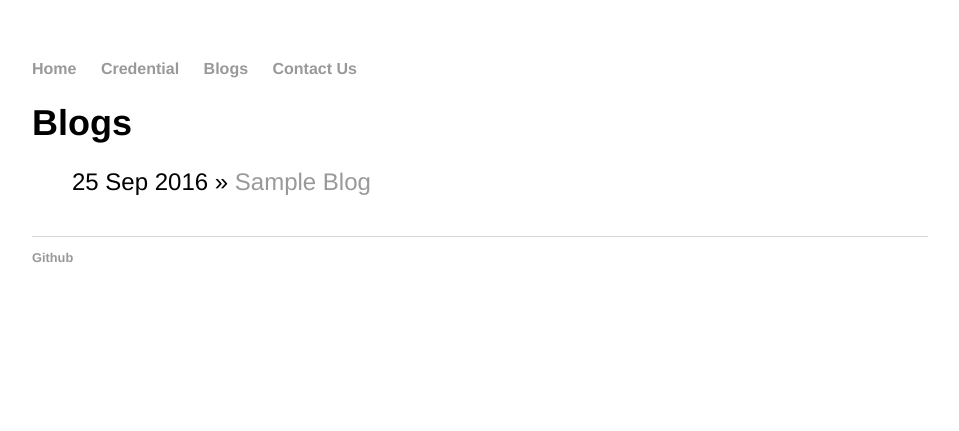
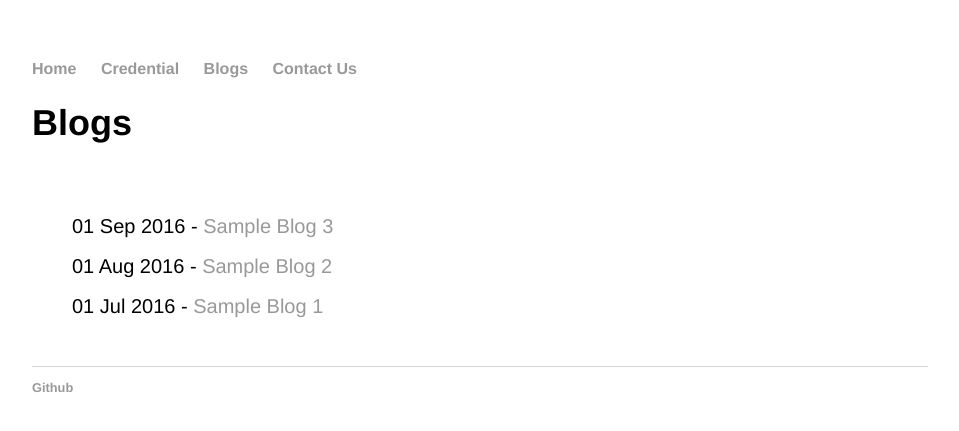
Before and after one commit to akgsons/infra, a Jekyll site: the page built from blog/index.html, in a window 1280 px wide. Shown: the top 431 px of the page, without its empty margins (160-1119 px from the left). Built offline with Jekyll 4.4.1, drawn with Linux system fonts in a browser that asks for light colours.

Commit message:
Sample blogs

```diff
--- a/_layouts/post.html
+++ b/_layouts/post.html
@@ -2,6 +2,7 @@
 layout: default
 ---
 <h1>{{ page.title }}</h1>
+<br/>
 <p class="meta">{{ page.date | date_to_string }}</p>
 
 <div class="post">
--- /dev/null
+++ b/_posts/2016-07-01-first-blog.md
@@ -0,0 +1,7 @@
+---
+layout: post
+title: "Sample Blog 1"
+date: 2016-07-01
+---
+
+Hello world!
--- /dev/null
+++ b/_posts/2016-08-01-second-blog.md
@@ -0,0 +1,7 @@
+---
+layout: post
+title: "Sample Blog 2"
+date: 2016-08-01
+---
+
+Hola mundo!
--- /dev/null
+++ b/_posts/2016-09-01-third-blog.md
@@ -0,0 +1,7 @@
+---
+layout: post
+title: "Sample Blog 3"
+date: 2016-09-01
+---
+
+Bonjour le monde!
--- a/_posts/2016-09-25-first-blog.md
+++ /dev/null
@@ -1,7 +0,0 @@
----
-layout: post
-title: "Sample Blog"
-date: 2016-09-25
----
-
-Hola mundo!
--- a/blog/index.html
+++ b/blog/index.html
@@ -3,8 +3,9 @@ layout: default
 title: Blogs
 ---
 <h1>{{ page.title }}</h1>
+<br/>
 <ul class="posts">
 	{% for post in site.posts %}
-	    <li><span>{{ post.date | date_to_string }}</span> » <a href="{{ post.url }}" title="{{ post.title }}">{{ post.title }}</a></li>
+	    <li><span>{{ post.date | date_to_string }}</span> - <a href="{{ post.url }}" title="{{ post.title }}">{{ post.title }}</a></li>
 	{% endfor %}
 </ul>
--- a/credential/index.html
+++ b/credential/index.html
@@ -5,5 +5,8 @@ title: Contact Us
 <div class="blurb">
 	<h1>Projects</h1>
 	<br/>
-	<p>Lorem Ipsum</p>
+	<ul class="posts">
+	    <li><span>Project A</span></li>
+		<li><span>Project B</span></li>
+	</ul>
 </div>
--- a/css/main.css
+++ b/css/main.css
@@ -38,7 +38,8 @@ footer {
 
 ul.posts {
     margin: 20px auto 40px;
-    font-size: 1.5em;
+    font-size: 1.25em;
+	line-height: 2.0em;
 }
 
 ul.posts li {
```
